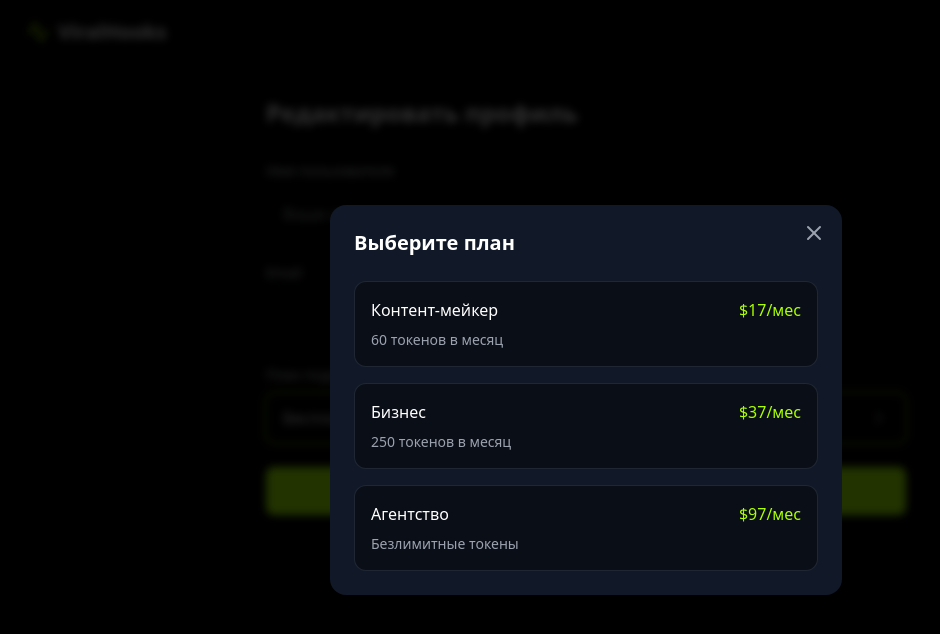
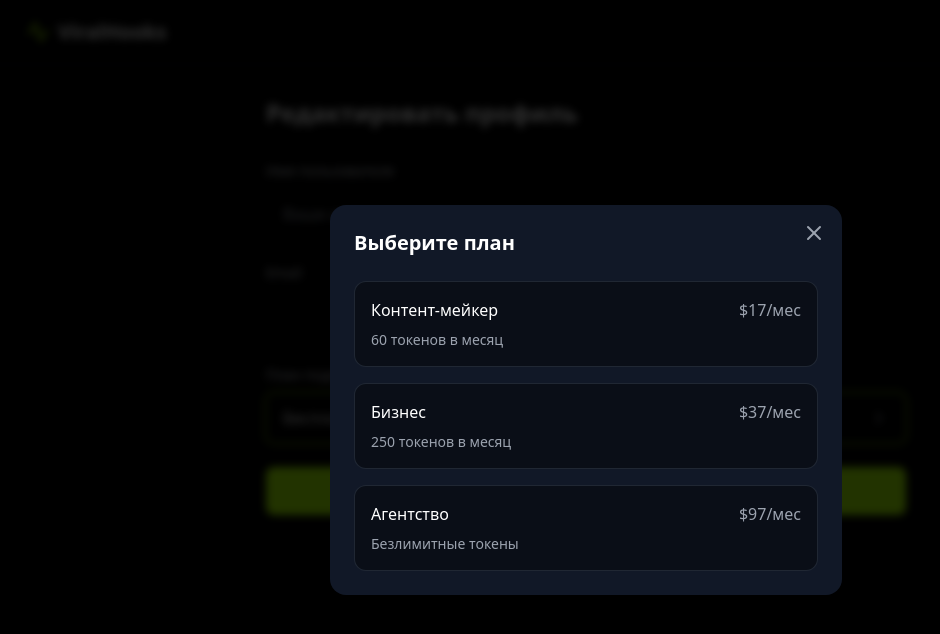
Before and after one commit to hotwellkz/trendhook, a React (Vite) app: page /profile/edit in a window 1280 px wide. Both pictures are taken after a click on the button "Бесплатный". Shown: the top 634 px of the page, without its empty margins (54-994 px from the left). Built offline with nearby package versions, Linux system fonts and the light colour scheme; no server answers.

Commit message:
Update ProfileEditPage.tsx

```diff
--- a/src/components/ProfileEditPage.tsx
+++ b/src/components/ProfileEditPage.tsx
@@ -42,6 +42,7 @@ export function ProfileEditPage() {
   const [error, setError] = useState('');
   const [success, setSuccess] = useState(false);
   const [showPlanModal, setShowPlanModal] = useState(false);
+  const [hoveredPlan, setHoveredPlan] = useState<string | null>(null);
 
   const handleSubmit = async (e: React.FormEvent) => {
     e.preventDefault();
@@ -202,11 +203,19 @@ export function ProfileEditPage() {
                     <button
                       key={plan.priceId}
                       onClick={() => handlePlanSelect(plan.priceId)}
-                      className="w-full bg-black/40 rounded-xl p-4 text-left hover:bg-black/60 transition-colors border border-gray-700/50"
+                      onMouseEnter={() => setHoveredPlan(plan.priceId)}
+                      onMouseLeave={() => setHoveredPlan(null)}
+                      className={`w-full bg-black/40 rounded-xl p-4 text-left transition-all duration-200 border ${
+                        hoveredPlan === plan.priceId
+                          ? 'border-[#AAFF00] bg-black/60 scale-[1.02]'
+                          : 'border-gray-700/50 hover:bg-black/60'
+                      }`}
                     >
                       <div className="flex justify-between items-center mb-2">
                         <span className="font-medium">{plan.title}</span>
-                        <span className="text-[#AAFF00]">${plan.price}/мес</span>
+                        <span className={`${
+                          hoveredPlan === plan.priceId ? 'text-[#AAFF00]' : 'text-gray-400'
+                        } transition-colors`}>${plan.price}/мес</span>
                       </div>
                       <p className="text-sm text-gray-400">{plan.description}</p>
                     </button>
```
